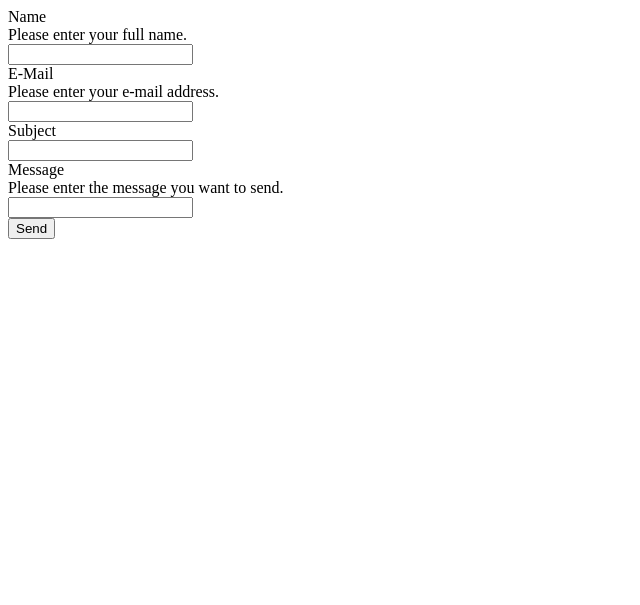
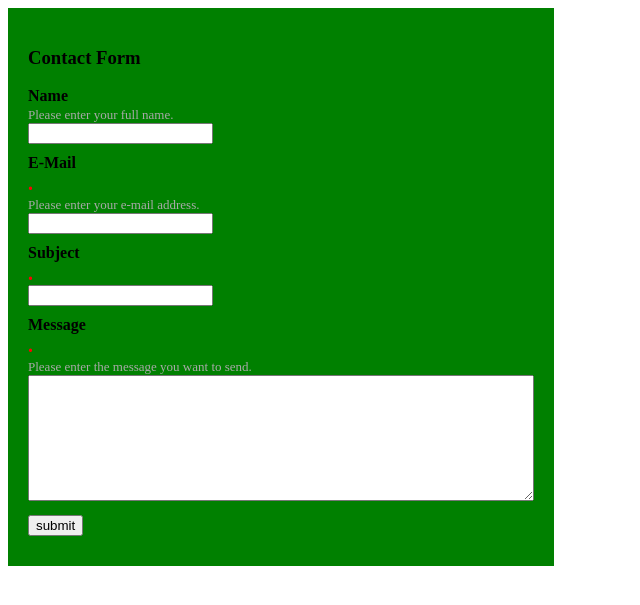
Before and after one commit to 876ix-MasterDNIM/info3180--lab3, a Flask app: template app/templates/contact.html in a window 1280 px wide. Shown: the top 605 px of the page, without its empty margins (0-640 px from the left). Run offline with Flask 2, Linux system fonts and the light colour scheme; the template is opened without the code that fills it, so the values that code supplies are empty.

Commit message:
customized my app

```diff
--- /dev/null
+++ b/app/static/css/style.css
@@ -0,0 +1,30 @@
+input {
+	margin-bottom: 10px;
+}
+
+label {
+	font-weight: bold;
+}
+
+#normal {
+	font-weight: normal;
+	color: darkgrey;
+	font-size: 13px;
+}
+
+span {
+	color: red;
+	font-size: 20px;
+}
+
+form {
+	background-color: green;
+	display: inline-block;
+	padding: 20px;
+}
+
+textarea {
+	width: 500px;
+	height: 120px;
+	margin-bottom: 10px;
+}
--- a/app/templates/contact.html
+++ b/app/templates/contact.html
@@ -2,18 +2,21 @@
 <html>
     <head>
         <title>Contact</title>
+        <link rel="stylesheet" type="text/css" href="../static/css/style.css">
     </head>
     <body>
         <form>
-            <label for="name">Name <br> Please enter your full name.</label>
-            <br> <input type="text" name="name"/> <br>
-            <label for="email">E-Mail <br> Please enter your e-mail address.</label>
-            <br> <input type="text" name="email"/> <br>
-            <label for="subject">Subject <br> </label>
-            <input type="text" name="subject"/> <br>
-            <label for="message">Message <br> Please enter the message you want to send.</label>
-            <br> <input type="text" name="message"/> <br>
-            <input type="submit" value="Send"/>
+        <h3>Contact Form</h3>
+            <label id="heading" for="name">Name <br>  <span id="normal"> Please enter your full name.</span></label>
+            <br> <input id="name" type="text" name="name"/> <br>
+            <label id="heading" for="email">E-Mail<br> <span>.</span> <br> <span id="normal">Please enter your e-mail address.</span></label>
+            <br> <input id="email" type="text" name="email"/> <br>
+            <label id="heading" for="subject">Subject <br> <span>.</span> <br></label>
+            <input id="sub" type="text" name="subject"/> <br>
+            <label id="heading" for="message">Message  <br> <span>.</span>
+            <br> <span id="normal">Please enter the message you want to send.</span></label>
+            <br> <textarea id="msg"></textarea> <br>
+            <input type="submit" value="submit" />
         </form>
     </body>
 </html>
--- a/app/views.py
+++ b/app/views.py
@@ -8,7 +8,7 @@ This file creates your application.
 
 from app import app
 from flask import render_template, request, redirect, url_for
-
+import smtplib
 
 ###
 # Routing for your application.
@@ -25,6 +25,15 @@ def about():
     """Render the website's about page."""
     return render_template('about.html')
 
+@app.route('/contact')
+def contact():
+	return render_template('contact.html')
+
+def sendemail(fromname, fromemail, subject, msg):
+    server = smtplib.SMTP('smtp.gmail.com:587')
+    server.starttls()
+    server.sendemail(fromname=fromname,fromemail=fromemail,fromsubject=subject,msg=msg)
+    server.quit()
 
 ###
 # The functions below should be applicable to all Flask apps.
```
